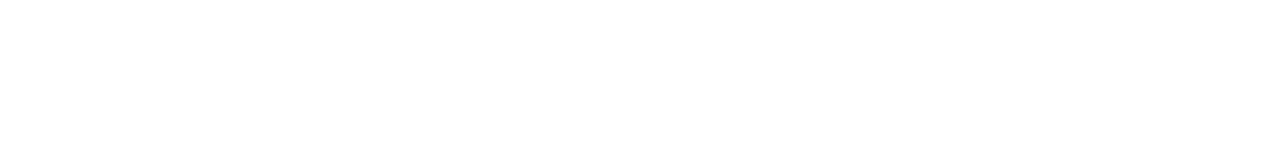
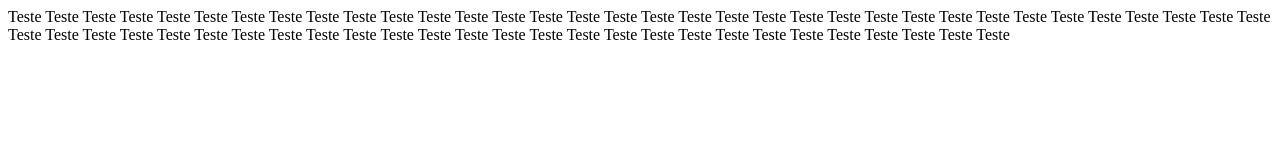
Before and after one commit to dev-jorge/curso-git, a plain HTML site: page index.html in a window 1280 px wide. Drawn offline with Linux system fonts and the light colour scheme.

Commit message:
Incluido body e novo arquivo

```diff
--- a/index.html
+++ b/index.html
@@ -3,5 +3,6 @@
 	<title></title>
     </head>
     <body>
+Teste Teste Teste Teste Teste Teste Teste Teste Teste Teste Teste Teste Teste Teste Teste Teste Teste Teste Teste Teste Teste Teste Teste Teste Teste Teste Teste Teste Teste Teste Teste Teste Teste Teste Teste Teste Teste Teste Teste Teste Teste Teste Teste Teste Teste Teste Teste Teste Teste Teste Teste Teste Teste Teste Teste Teste Teste Teste Teste Teste Teste
     </body>
 </html>
```
Also changed, not shown: segundo.html (added, +6 -0 lines).
